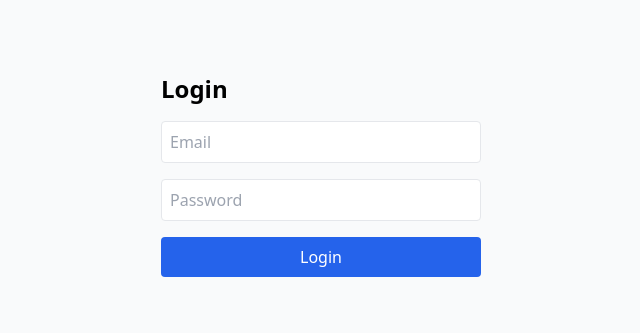
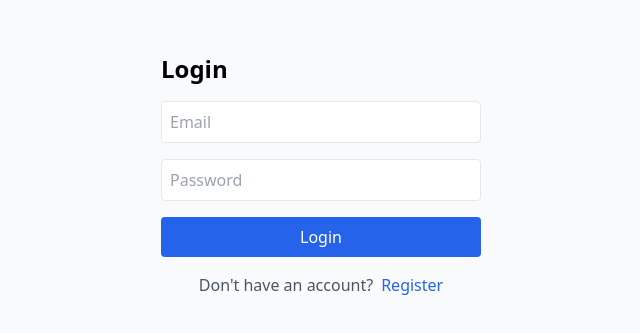
Before and after one commit to reisematson2/client-pilot, a Next.js app: page /auth/login in a window 1280 px wide. Shown: the part 225-558 px from the top of the page, without its empty margins (319-959 px from the left). Built offline with nearby package versions, Linux system fonts and the light colour scheme; no server answers.

Commit message:
Add registration link to login page and update Supabase client import

```diff
--- a/app/auth/login/page.tsx
+++ b/app/auth/login/page.tsx
@@ -45,6 +45,15 @@ export default function Login() {
         <button type="submit" className="w-full rounded bg-blue-600 p-2 text-white">
           Login
         </button>
+        <div className="text-center mt-4">
+          <span className="text-gray-600">Don't have an account?</span>
+          <a
+            href="/auth/register"
+            className="ml-2 text-blue-600 hover:underline"
+          >
+            Register
+          </a>
+        </div>
       </form>
     </div>
   );
--- a/lib/supabaseClient.ts
+++ b/lib/supabaseClient.ts
@@ -1,4 +1,4 @@
-import { createBrowserClient } from '@supabase/ssr';
+import { createClient as createBrowserClient } from '@supabase/supabase-js';
 
 export const createClient = () => {
   return createBrowserClient(
```
